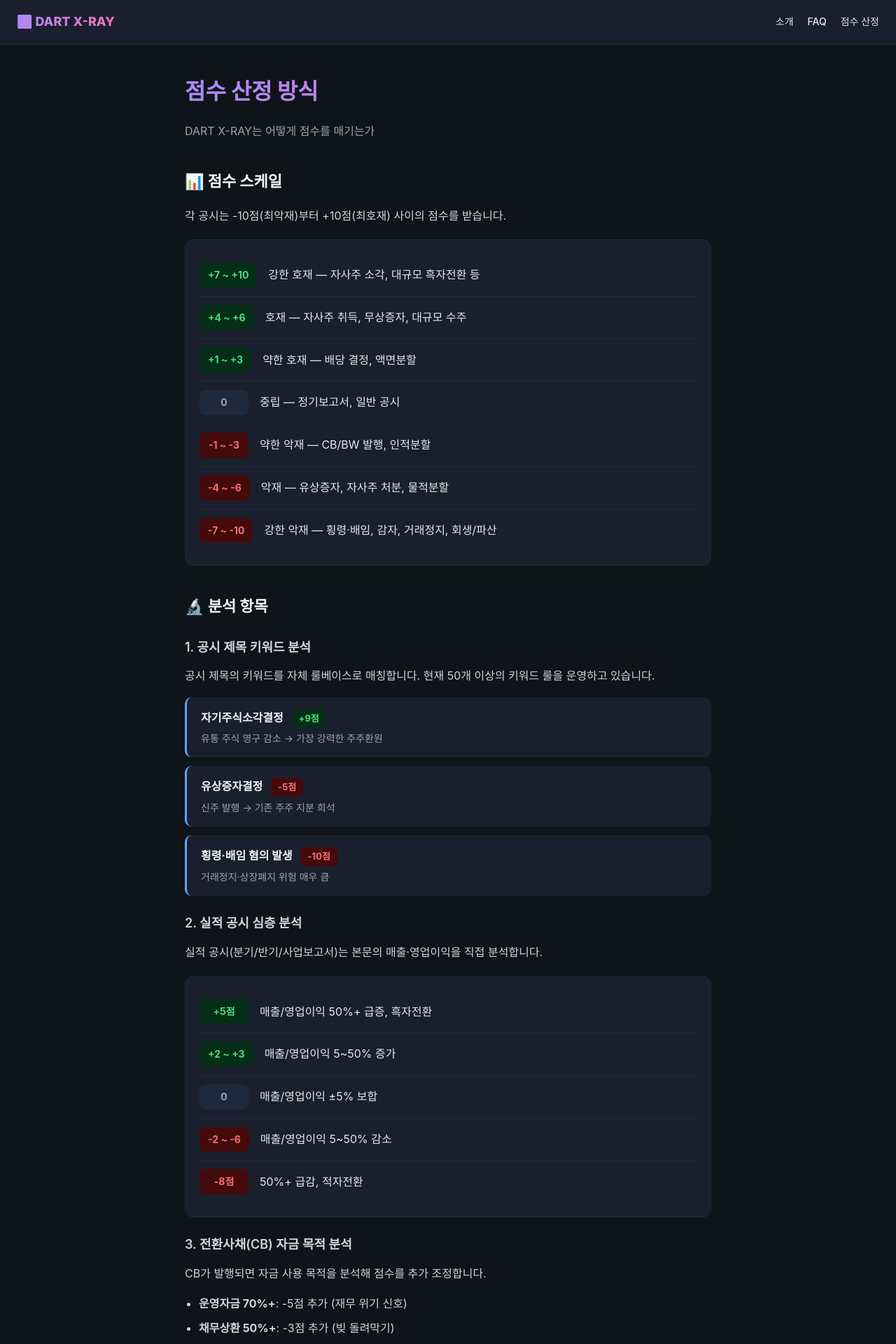
After one commit to yongsooin-ui/dart-xray, a Flask app: page /scoring in a window 1280 px wide. The commit adds this page. Shown: the top 1920 px of the page at 70% size. Run offline with Flask 3, Linux system fonts and the light colour scheme; parts of the project's set-up code (start-up, migrations or seed data) failed here and were passed over.

Commit message:
Day 9: 소개/FAQ/점수산정 페이지 + 우측 상단 메뉴 추가

```diff
--- a/app.py
+++ b/app.py
@@ -434,6 +434,21 @@ def _run_analysis(query):
     return result
 
 
+@app.route('/about')
+def about():
+    return render_template('about.html')
+
+
+@app.route('/faq')
+def faq():
+    return render_template('faq.html')
+
+
+@app.route('/scoring')
+def scoring():
+    return render_template('scoring.html')
+
+
 @app.route('/')
 def home():
     q = request.args.get('q', '').strip()
--- /dev/null
+++ b/templates/scoring.html
@@ -0,0 +1,266 @@
+<!DOCTYPE html>
+<html lang="ko">
+<head>
+    <meta charset="UTF-8">
+    <meta name="viewport" content="width=device-width, initial-scale=1.0">
+    <title>점수 산정 방식 · DART X-RAY</title>
+
+    <script async src="https://www.googletagmanager.com/gtag/js?id=G-58XHP456TF"></script>
+    <script>
+        window.dataLayer = window.dataLayer || [];
+        function gtag(){dataLayer.push(arguments);}
+        gtag('js', new Date());
+        gtag('config', 'G-58XHP456TF');
+    </script>
+
+    <style>
+        * { margin: 0; padding: 0; box-sizing: border-box; }
+        body {
+            font-family: -apple-system, BlinkMacSystemFont, 'Segoe UI', Roboto, sans-serif;
+            background: #0f1419; color: #e5e7eb;
+            line-height: 1.7;
+        }
+        .nav {
+            background: #1a1f2e; padding: 16px 24px;
+            border-bottom: 1px solid #1f2937;
+            display: flex; justify-content: space-between; align-items: center;
+        }
+        .nav-logo {
+            font-size: 18px; font-weight: 800;
+            color: #e5e7eb; text-decoration: none;
+            background: linear-gradient(135deg, #a78bfa, #f472b6);
+            -webkit-background-clip: text; -webkit-text-fill-color: transparent;
+        }
+        .nav-links { display: flex; gap: 20px; }
+        .nav-links a {
+            color: #e5e7eb; text-decoration: none;
+            font-size: 14px; font-weight: 500;
+            transition: color 0.2s;
+        }
+        .nav-links a:hover { color: #a78bfa; }
+        .container {
+            max-width: 800px; margin: 40px auto; padding: 0 24px;
+        }
+        h1 {
+            font-size: 32px; font-weight: 800; margin-bottom: 16px;
+            background: linear-gradient(135deg, #a78bfa, #f472b6);
+            -webkit-background-clip: text; -webkit-text-fill-color: transparent;
+        }
+        .subtitle {
+            color: #9ca3af; font-size: 16px; margin-bottom: 40px;
+        }
+        h2 {
+            font-size: 22px; font-weight: 700; margin-top: 40px; margin-bottom: 16px;
+            color: #f3f4f6;
+        }
+        h3 {
+            font-size: 18px; font-weight: 600; margin-top: 24px; margin-bottom: 12px;
+            color: #d1d5db;
+        }
+        p { margin-bottom: 16px; color: #d1d5db; }
+        .score-table {
+            background: #1a1f2e; border-radius: 12px;
+            padding: 20px; margin: 20px 0;
+            border: 1px solid #1f2937;
+        }
+        .score-row {
+            display: flex; padding: 12px 0;
+            border-bottom: 1px solid #1f2937;
+            gap: 16px; align-items: center;
+        }
+        .score-row:last-child { border-bottom: none; }
+        .score-badge {
+            min-width: 70px; padding: 6px 12px;
+            border-radius: 8px; font-weight: 700;
+            font-size: 14px; text-align: center;
+        }
+        .badge-good { background: #052e16; color: #4ade80; }
+        .badge-bad { background: #450a0a; color: #f87171; }
+        .badge-neutral { background: #1e293b; color: #94a3b8; }
+        .rule-card {
+            background: #1a1f2e; padding: 16px 20px;
+            border-radius: 10px; margin-bottom: 12px;
+            border-left: 3px solid #60a5fa;
+        }
+        .rule-title {
+            font-weight: 700; color: #f3f4f6;
+            margin-bottom: 4px;
+        }
+        .rule-score {
+            display: inline-block; padding: 2px 10px;
+            border-radius: 6px; font-size: 13px; font-weight: 700;
+            margin-left: 8px;
+        }
+        .footer {
+            margin-top: 60px; padding: 24px; text-align: center;
+            border-top: 1px solid #1f2937; color: #6b7280; font-size: 13px;
+        }
+        .back-link {
+            display: inline-block; margin-top: 24px; padding: 10px 20px;
+            background: #1e3a5f; color: #93c5fd;
+            border-radius: 8px; text-decoration: none;
+            font-size: 14px; font-weight: 600;
+        }
+        .highlight {
+            background: #1e3a5f; border-left: 3px solid #60a5fa;
+            padding: 16px 20px; border-radius: 8px;
+            margin: 24px 0;
+        }
+    </style>
+</head>
+<body>
+    <nav class="nav">
+        <a href="/" class="nav-logo">🩻 DART X-RAY</a>
+        <div class="nav-links">
+            <a href="/about">소개</a>
+            <a href="/faq">FAQ</a>
+            <a href="/scoring">점수 산정</a>
+        </div>
+    </nav>
+
+    <div class="container">
+        <h1>점수 산정 방식</h1>
+        <p class="subtitle">DART X-RAY는 어떻게 점수를 매기는가</p>
+
+        <h2>📊 점수 스케일</h2>
+        <p>각 공시는 -10점(최악재)부터 +10점(최호재) 사이의 점수를 받습니다.</p>
+
+        <div class="score-table">
+            <div class="score-row">
+                <span class="score-badge badge-good">+7 ~ +10</span>
+                <span>강한 호재 — 자사주 소각, 대규모 흑자전환 등</span>
+            </div>
+            <div class="score-row">
+                <span class="score-badge badge-good">+4 ~ +6</span>
+                <span>호재 — 자사주 취득, 무상증자, 대규모 수주</span>
+            </div>
+            <div class="score-row">
+                <span class="score-badge badge-good">+1 ~ +3</span>
+                <span>약한 호재 — 배당 결정, 액면분할</span>
+            </div>
+            <div class="score-row">
+                <span class="score-badge badge-neutral">0</span>
+                <span>중립 — 정기보고서, 일반 공시</span>
+            </div>
+            <div class="score-row">
+                <span class="score-badge badge-bad">-1 ~ -3</span>
+                <span>약한 악재 — CB/BW 발행, 인적분할</span>
+            </div>
+            <div class="score-row">
+                <span class="score-badge badge-bad">-4 ~ -6</span>
+                <span>악재 — 유상증자, 자사주 처분, 물적분할</span>
+            </div>
+            <div class="score-row">
+                <span class="score-badge badge-bad">-7 ~ -10</span>
+                <span>강한 악재 — 횡령·배임, 감자, 거래정지, 회생/파산</span>
+            </div>
+        </div>
+
+        <h2>🔬 분석 항목</h2>
+
+        <h3>1. 공시 제목 키워드 분석</h3>
+        <p>
+            공시 제목의 키워드를 자체 룰베이스로 매칭합니다.
+            현재 50개 이상의 키워드 룰을 운영하고 있습니다.
+        </p>
+
+        <div class="rule-card">
+            <div class="rule-title">자기주식소각결정 <span class="rule-score badge-good">+9점</span></div>
+            <div style="color: #9ca3af; font-size: 14px;">유통 주식 영구 감소 → 가장 강력한 주주환원</div>
+        </div>
+
+        <div class="rule-card">
+            <div class="rule-title">유상증자결정 <span class="rule-score badge-bad">-5점</span></div>
+            <div style="color: #9ca3af; font-size: 14px;">신주 발행 → 기존 주주 지분 희석</div>
+        </div>
+
+        <div class="rule-card">
+            <div class="rule-title">횡령·배임 혐의 발생 <span class="rule-score badge-bad">-10점</span></div>
+            <div style="color: #9ca3af; font-size: 14px;">거래정지·상장폐지 위험 매우 큼</div>
+        </div>
+
+        <h3>2. 실적 공시 심층 분석</h3>
+        <p>
+            실적 공시(분기/반기/사업보고서)는 본문의 매출·영업이익을 직접 분석합니다.
+        </p>
+        <div class="score-table">
+            <div class="score-row">
+                <span class="score-badge badge-good">+5점</span>
+                <span>매출/영업이익 50%+ 급증, 흑자전환</span>
+            </div>
+            <div class="score-row">
+                <span class="score-badge badge-good">+2 ~ +3</span>
+                <span>매출/영업이익 5~50% 증가</span>
+            </div>
+            <div class="score-row">
+                <span class="score-badge badge-neutral">0</span>
+                <span>매출/영업이익 ±5% 보합</span>
+            </div>
+            <div class="score-row">
+                <span class="score-badge badge-bad">-2 ~ -6</span>
+                <span>매출/영업이익 5~50% 감소</span>
+            </div>
+            <div class="score-row">
+                <span class="score-badge badge-bad">-8점</span>
+                <span>50%+ 급감, 적자전환</span>
+            </div>
+        </div>
+
+        <h3>3. 전환사채(CB) 자금 목적 분석</h3>
+        <p>
+            CB가 발행되면 자금 사용 목적을 분석해 점수를 추가 조정합니다.
+        </p>
+        <ul style="margin-left: 20px; color: #d1d5db;">
+            <li style="margin-bottom: 8px;"><strong>운영자금 70%+</strong>: -5점 추가 (재무 위기 신호)</li>
+            <li style="margin-bottom: 8px;"><strong>채무상환 50%+</strong>: -3점 추가 (빚 돌려막기)</li>
+            <li style="margin-bottom: 8px;"><strong>시설투자 70%+</strong>: +2점 추가 (성장 투자)</li>
+            <li style="margin-bottom: 8px;"><strong>희석률 20%+</strong>: -3점 추가 (지분 희석)</li>
+        </ul>
+
+        <h3>4. 시가총액 대비 자사주 규모</h3>
+        <p>
+            자사주 취득·처분·소각은 시가총액 대비 비율로 점수를 조정합니다.
+        </p>
+        <ul style="margin-left: 20px; color: #d1d5db;">
+            <li style="margin-bottom: 8px;"><strong>시총 대비 0.1% 미만</strong>: 임직원 보상 수준 (무의미)</li>
+            <li style="margin-bottom: 8px;"><strong>0.5~2%</strong>: 의미있는 규모</li>
+            <li style="margin-bottom: 8px;"><strong>5%+</strong>: 대형 (강력한 신호)</li>
+        </ul>
+
+        <h2>🎯 종합 점수 산정</h2>
+        <p>
+            최근 30일 모든 공시의 점수를 가중 평균합니다.
+        </p>
+        <ul style="margin-left: 20px; color: #d1d5db;">
+            <li style="margin-bottom: 8px;">최신 공시일수록 가중치 높음 (0.9^i 감쇠)</li>
+            <li style="margin-bottom: 8px;">악재는 호재보다 2배 가중 (손실 회피 선호)</li>
+            <li style="margin-bottom: 8px;">호재/악재가 3건 이상이면 임팩트 보너스</li>
+            <li style="margin-bottom: 8px;">중립 공시(0점)는 평균 산출에서 제외</li>
+        </ul>
+
+        <div class="highlight">
+            <strong>💡 왜 이렇게 복잡한가요?</strong><br>
+            단순히 "공시 1건 = 1점" 으로 계산하면 진짜 중요한 신호가 묻힙니다.
+            DART X-RAY는 <strong>최신성</strong>, <strong>임팩트</strong>, <strong>맥락</strong>까지
+            모두 반영해 사용자가 5초 안에 핵심을 파악할 수 있게 합니다.
+        </div>
+
+        <h2>⚠️ 한계와 주의사항</h2>
+        <p>
+            DART X-RAY는 룰베이스 자동 분석이므로:
+        </p>
+        <ul style="margin-left: 20px; color: #d1d5db;">
+            <li style="margin-bottom: 8px;">새로운 유형의 공시는 미처 반영하지 못할 수 있습니다</li>
+            <li style="margin-bottom: 8px;">시장 상황, 산업 특성, 회사 규모 등 정성적 요소는 제한적입니다</li>
+            <li style="margin-bottom: 8px;">같은 공시도 회사·시점에 따라 영향이 다를 수 있습니다</li>
+            <li style="margin-bottom: 8px;">반드시 DART 원문을 함께 확인하시기 바랍니다</li>
+        </ul>
+
+        <a href="/" class="back-link">← 메인으로 돌아가기</a>
+
+        <div class="footer">
+            🩻 DART X-RAY · 공시의 이면을 꿰뚫어 보는 한국 주식 분석 엔진
+        </div>
+    </div>
+</body>
+</html>
```
Also changed, not shown: templates/about.html (added, +158 -0 lines), templates/faq.html (added, +186 -0 lines), templates/index.html (+34 -0 lines).
